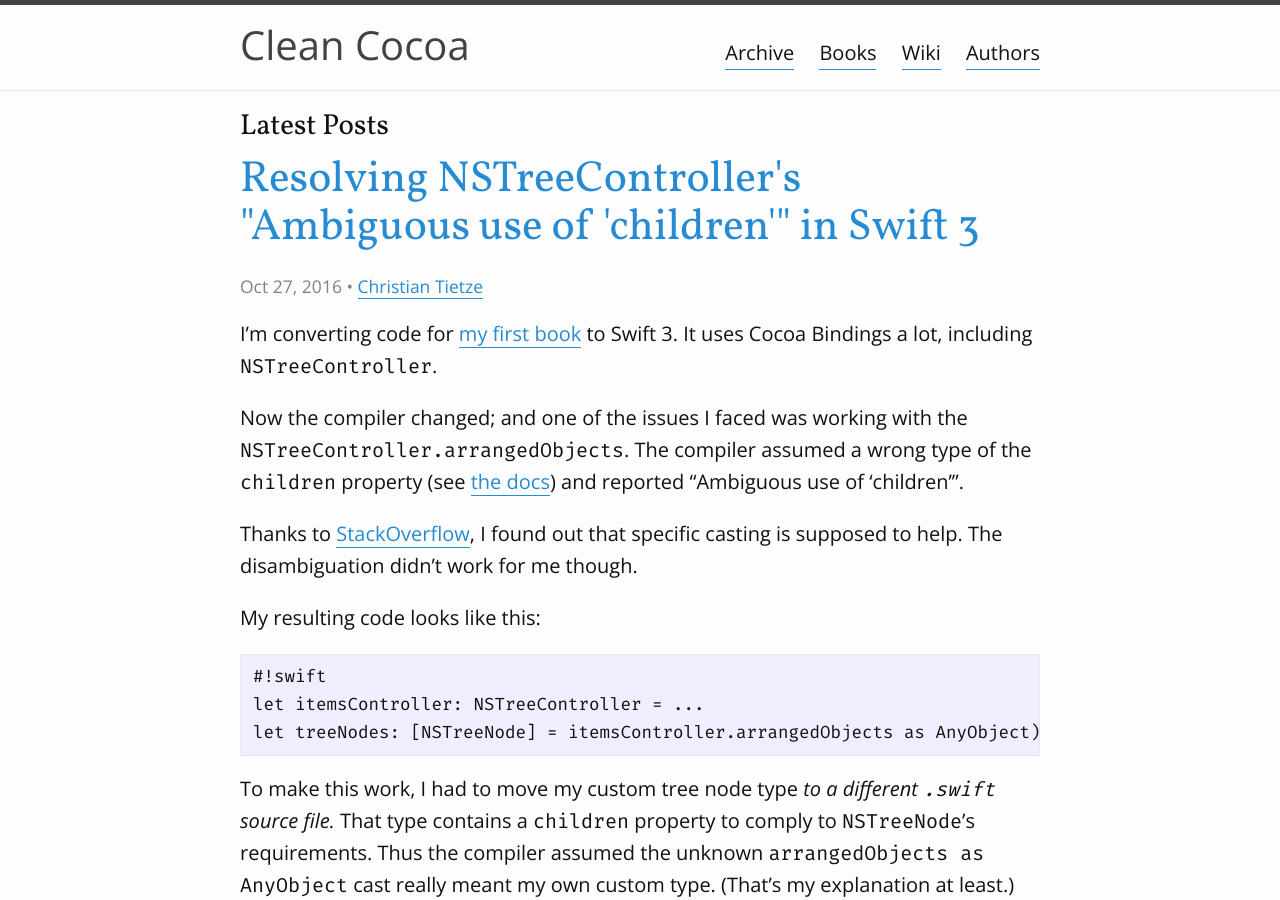
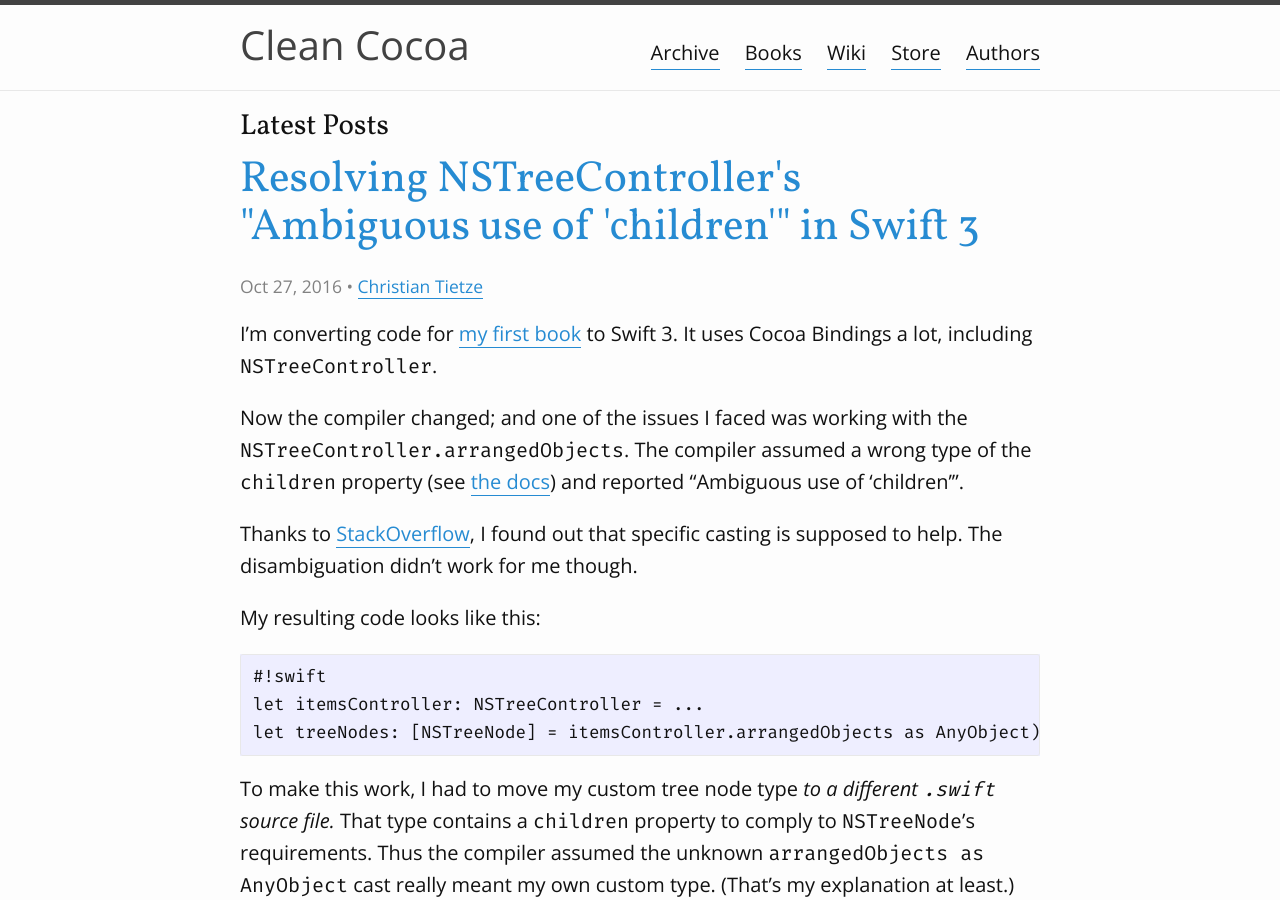
Before and after one commit to CleanCocoa/cleancocoa.github.io, a Jekyll site: the page built from index.html, in a window 1280 px wide and 900 px high. Built offline with Jekyll 4.4.1, drawn with Linux system fonts in a browser that asks for light colours.

Commit message:
add store link to the menu

```diff
--- a/_data/menu-items.yml
+++ b/_data/menu-items.yml
@@ -4,5 +4,7 @@
   url: /books/
 - title: Wiki
   url: /wiki/
+- title: Store
+  url: https://cleancocoa.onfastspring.com/
 - title: Authors
   url: /authors/
```
